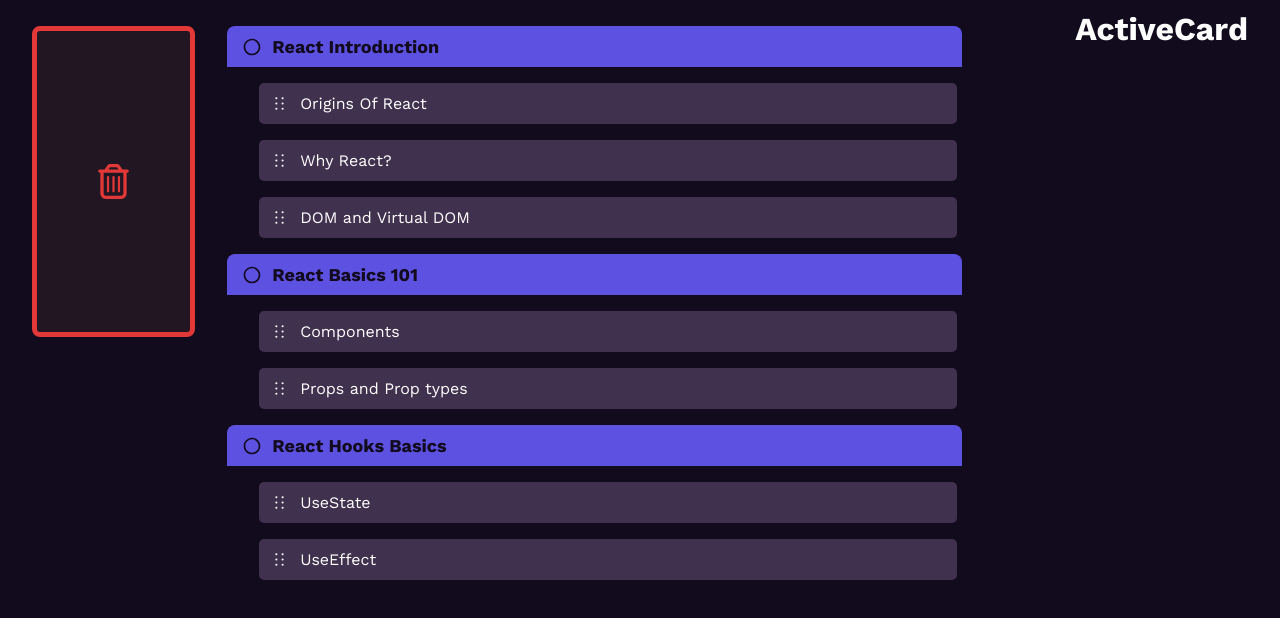
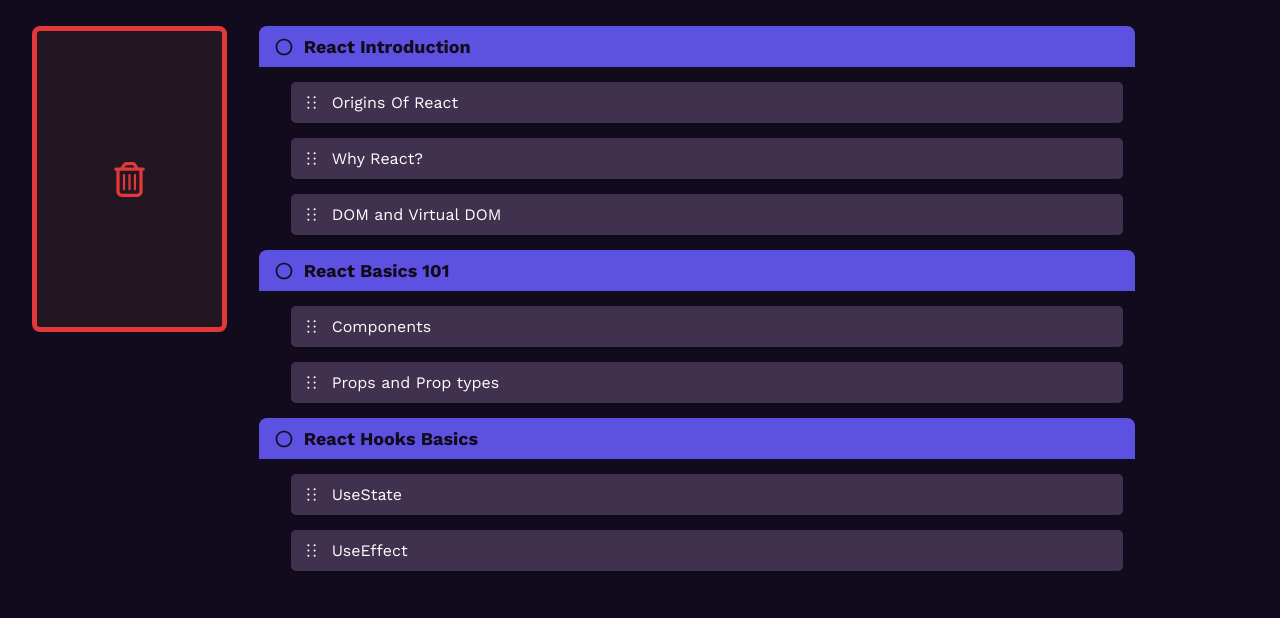
Before and after one commit to walas-01/roadmap-tasker, a React (Vite) app in the folder frontend/: page / in a window 1280 px wide. Shown: the top 618 px of the page. Built offline with nearby package versions, Linux system fonts and the light colour scheme.

Commit message:
dropArea added

```diff
--- a/frontend/src/components/DeleteArea/DeleteArea_style.css
+++ b/frontend/src/components/DeleteArea/DeleteArea_style.css
@@ -1,4 +1,3 @@
-
 
 .deleteArea{
   height: 50% ;
--- /dev/null
+++ b/frontend/src/components/DropArea/DropArea.jsx
@@ -0,0 +1,34 @@
+
+
+import { useState } from 'react'
+import './DropArea_style.css'
+
+function DropArea({groupId,position,moveTask}){
+
+  const [active,setActive] = useState(false)
+
+  //------------------ event handlers
+  const handleDragOver = (e)=>{
+    e.preventDefault()
+    setActive(true)
+  }
+  const handleDragLeave = (e)=>{
+    setActive(false)
+  }
+  const handleDrop = (e)=>{
+    moveTask(groupId,position)
+    setActive(false)
+  }
+
+  return(
+    <div className={active? 'dropArea-active' : 'dropArea'}
+      onDragOver={handleDragOver}
+      onDragLeave={handleDragLeave}
+      onDrop={handleDrop}
+    >
+
+    </div>
+  )
+}
+
+export default DropArea
--- /dev/null
+++ b/frontend/src/components/DropArea/DropArea_style.css
@@ -0,0 +1,14 @@
+.dropArea{
+  height: 15px;
+}
+
+.dropArea-active{
+  height: 15px;
+  background: repeating-linear-gradient(
+      -55deg,
+      var(--color1),
+      black 5px,
+      var(--color1) 5px,
+      black 10px
+      );
+}
--- a/frontend/src/components/GroupCard/GroupCard.jsx
+++ b/frontend/src/components/GroupCard/GroupCard.jsx
@@ -2,23 +2,16 @@ import React, { useState } from 'react'
 import './GroupCard_style.css'
 
 import { MdOutlineCircle } from "react-icons/md"
+
+// import components
 import TaskCard from '../TaskCard/TaskCard.jsx'
+import DropArea from '../DropArea/DropArea.jsx'
 
 
-
-
-
-
-function GroupCard({tittle, id, taskList, setActiveCard}){
+function GroupCard({tittle, id, taskList, setActiveCard,moveTask}){
   const [active,setActive] = useState(false)
 
-  const groupTasks = taskList.filter((t)=> t.groupId == id)
-
-  /// --- Handlers
-  const handleDragStart = (e,taskObject)=>{
-    e.dataTransfer.setData("cardId",taskObject.id)
-  }
-
+  //* const groupTasks = taskList.filter((t)=> t.groupId == id)
 
   return( // ------------------------------------- return
     <div className={`groupCard ${active? 'activeGroup':''} `}>
@@ -27,7 +20,17 @@ function GroupCard({tittle, id, taskList, setActiveCard}){
 
       <ul className='groupCard-taskList'>
 
-        {groupTasks.map((t,index)=>{ return <TaskCard key={index} id={t.id} tittle={t.tittle} groupId={t.groupId} setActiveCard={setActiveCard} /> })}
+        {taskList.map((t,index)=>{
+          if(t.groupId == id){
+
+          return (
+              <React.Fragment key={index}>
+                <TaskCard id={t.id} tittle={t.tittle}  setActiveCard={setActiveCard} />
+                <DropArea groupId={t.groupId} position={index+1} moveTask={moveTask}/>
+              </React.Fragment>
+          )
+
+        }})}
 
       </ul>
 
--- a/frontend/src/components/GroupCard/GroupCard_style.css
+++ b/frontend/src/components/GroupCard/GroupCard_style.css
@@ -1,34 +1,32 @@
-.groupCard{
+.groupCard {
   width: 90%;
   border-top-left-radius: 8px;
   border-top-right-radius: 8px;
 }
 
-.groupCard-tittle{
+.groupCard-tittle {
   padding: 10px 15px;
+  margin-bottom: 15px;
 
   display: flex;
   align-items: center;
   gap: 10px;
 
   font-size: large;
-    color:var(--backcolor-black);
+  color: var(--backcolor-black);
   background-color: var(--color1);
   border-top-left-radius: 8px;
   border-top-right-radius: 8px;
 }
 
-.groupCard-taskList{
+.groupCard-taskList {
   width: 95%;
   display: flex;
   flex-direction: column;
-    gap: 1rem;
 
-    margin: 1rem 0;
   margin-left: 2rem;
 }
 
-
-.activeGroup{
-  background-color: #1F1F33;
+.activeGroup {
+  background-color: #1f1f33;
 }
--- a/frontend/src/components/TaskCard/TaskCard.jsx
+++ b/frontend/src/components/TaskCard/TaskCard.jsx
@@ -2,21 +2,24 @@ import React, { useState } from 'react'
 import { GoGrabber } from "react-icons/go"
 import './TaskCard_style.css'
 
-function TaskCard({id,tittle,groupId,setActiveCard}){
 
+function TaskCard({id,tittle,setActiveCard}){
+
+
+  // ---------- event handlers
   const handleDragStart = (e)=>{
-    setActiveCard(id)
-    console.log('setting to ',id)
+    setActiveCard(tittle)
   }
-
   const handleDragEnd = (e)=>{
     setActiveCard(null)
   }
+
 
   return(
     <li className='taskCard' draggable onDragStart={handleDragStart} onDragEnd={handleDragEnd}>
       <GoGrabber size={25}/>{tittle}
     </li>
+
   )
 }
 
--- a/frontend/src/pages/BoardPage.jsx
+++ b/frontend/src/pages/BoardPage.jsx
@@ -33,8 +33,15 @@ function BoardPage(){
   const [taskList,setTaskList] = useState(TASK_DATA)
   const [groupList,setGroupList] = useState(GROUP_DATA)
 
+  //? THIS IS THE PART WHERE WE FETCH DATA (axios) FROM DATABASE AND SET THE STATES
+
   const [activeCard,setActiveCard] = useState(null)
 
+
+  // moving tasks to other groups
+  const moveTask = (taskId,position)=>{
+    console.log(`[Board]: moviendo task: '${activeCard}' a groupId: ${taskId} a posición: ${position}`)
+  }
 
   return(
     <main className='boardPage'>
@@ -48,11 +55,20 @@ function BoardPage(){
 
 
       <section className='board'>
-        {groupList.map((group,index)=>{return <GroupCard key={index} tittle={group.tittle} id={group.id} taskList={taskList} setActiveCard={setActiveCard}/>})}
+        {groupList.map((group,index)=>{
+          return (
 
+            <GroupCard
+              key={index}
+              tittle={group.tittle}
+              id={group.id}
+              taskList={taskList}
+              setActiveCard={setActiveCard}
+              moveTask={moveTask}
+            />
+
+          )})}
       </section>
-
-      <h1>ActiveCard {activeCard}</h1>
     </main>
   )
 }
```
Also changed, not shown: frontend/src/components/DeleteArea/DeleteArea.jsx (+6 -3 lines). Lines whose indentation alone changed are shown as unchanged.
